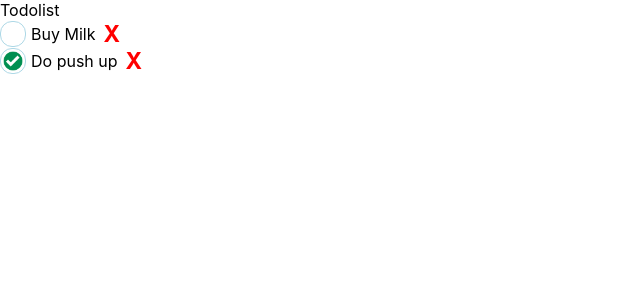
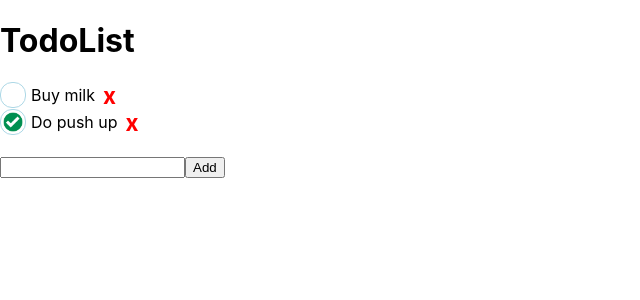
Before and after one commit to niiiiiiiiiiix/todo-list, a React (Create React App) app: page / in a window 1280 px wide. Shown: the top 300 px of the page, without its empty margins (0-640 px from the left). Built offline with nearby package versions, Linux system fonts and the light colour scheme.

Commit message:
Use hooks instead of class

```diff
--- a/src/App.js
+++ b/src/App.js
@@ -1,4 +1,3 @@
-import React from "react";
 import "./App.css";
 import Todolist from "./components/Todolist";
 
--- /dev/null
+++ b/src/components/TodoForm.js
@@ -0,0 +1,28 @@
+import React, { useState } from "react";
+
+const TodoForm = ({ addTodo }) => {
+  const [name, setName] = useState("");
+
+  const handleChange = (e) => {
+    setName(e.target.value);
+  };
+
+  const handleAdd = () => {
+    addTodo(name);
+    setName("");
+  };
+
+  return (
+    <React.Fragment>
+      <input
+        aria-label="todo-composer"
+        type="type"
+        value={name}
+        onChange={handleChange}
+      ></input>
+      <button onClick={handleAdd}>Add</button>
+    </React.Fragment>
+  );
+};
+
+export default TodoForm;
--- a/src/components/TodoItem.js
+++ b/src/components/TodoItem.js
@@ -1,16 +1,17 @@
+// TodoItem component created to host todo logic
+
 import React from "react";
 import "./TodoItem.css";
 
 // destructure the new property "setTodo"
-const TodoItem = ({ name, isDone, setTodo, deleteTodo }) => (
+const TodoItem = ({ name, isDone, id, toggleDone, deleteTodo }) => (
   <div className="todo-item">
-    {/*on clicking the circle, toggle the status of the todo item*/}
-    <span className="todo-item__completed" onClick={() => setTodo(!isDone)}>
+    <span className="todo-item__completed" onClick={() => toggleDone(id)}>
       {isDone && <img alt="done" src={`${process.env.PUBLIC_URL}/tick.png`} />}
     </span>
     <span className="todo-item__name">{name}</span>
-    <span onClick={() => deleteTodo()} className="todo-item__delete">
-      X
+    <span onClick={() => deleteTodo(id)} className="todo-item__delete">
+      x
     </span>
   </div>
 );
--- a/src/components/Todolist.js
+++ b/src/components/Todolist.js
@@ -1,73 +1,74 @@
-import React from "react";
+import React, { useState } from "react";
 import TodoItem from "./TodoItem";
 import { v4 as uuidv4 } from "uuid";
-// 1. import the UUID
+import TodoForm from "./TodoForm";
 
-class TodoList extends React.Component {
-  constructor(props) {
-    super(props);
-    this.state = {
-      todos: [
+const TodoList = () => {
+  const [todos, setTodos] = useState([
+    // initial state
     {
       id: uuidv4(),
-          // add uuid to the item
-          name: "Buy Milk",
+      name: "Buy milk",
       isDone: false,
     },
     {
       id: uuidv4(),
-          // add uuid to the item
       name: "Do push up",
       isDone: true,
     },
-      ],
-    };
-  }
+  ]);
 
-  displayTodos() {
-    return this.state.todos.map((todo) => {
-      // 4. add a method that can change the status of isDone
-      const setTodo = (isDone) => {
-        const currentTodo = this.state.todos.filter(
-          (todoFilter) => todoFilter.id === todo.id
-        )[0];
-        currentTodo.isDone = isDone;
-        this.setState({ todos: [...this.state.todos] });
-      };
-      // <div>
-      //   {/* <span>{todo.name}</span>
-      //   <span>{todo.isDone ? " - completed" : " - not completed"}</span> */}
-      //   <TodoItem name={todo.name} isDone={todo.isDone} />
-      // </div>
-
-      // delete function
-      const deleteTodo = () => {
-        const todosWithoutItem = this.state.todos.filter(
-          (todoToFilter) => todoToFilter.id !== todo.id
-        );
-        this.setState({ todos: [...todosWithoutItem] });
+  const toggleDone = (id) => {
+    // function that toggles done/not done (green tick)
+    const todoIndex = todos.findIndex((object) => object.id === id);
+    // findIndex returns the index of the first object in the todos array whereby object.id is equal to the position of the "id"
+    // in the example of id: uuidv4(), name:"Buy milk", isDone: false, this returns 1 because toggleDone is used in TodoItem.js where the item's actual id has been passed in
+    const updatedTodos = [...todos];
+    // create an array updatedTodos that is just todos
+    updatedTodos[todoIndex].isDone = !updatedTodos[todoIndex].isDone;
+    // each time this runs, it updates the isDone value to the opposite value (boolean)
+    setTodos(updatedTodos);
+    //
   };
 
-      // 5. pass in the method as a prop to Todo component
-      return (
+  const deleteTodo = (id) => {
+    const updatedTodos = todos.filter((todo) => todo.id !== id);
+    setTodos(updatedTodos);
+  };
+
+  const addTodo = (name) => {
+    if (name.trim() === "") return;
+
+    const newTodo = {
+      id: uuidv4(),
+      name: name,
+      isDone: false,
+    };
+
+    setTodos([...todos, newTodo]);
+  };
+
+  const displayTodos = () => {
+    return todos.map((todo) => (
       <TodoItem
         name={todo.name}
         isDone={todo.isDone}
-          setTodo={setTodo}
+        key={todo.id}
+        id={todo.id}
+        toggleDone={toggleDone}
         deleteTodo={deleteTodo}
       />
+    ));
+  };
+
+  return (
+    <React.Fragment>
+      <h1>TodoList</h1>
+      <div>{displayTodos()}</div>
+      <br></br>
+      <TodoForm addTodo={addTodo}></TodoForm>
+    </React.Fragment>
   );
-    });
-  }
-
-  render() {
-    return (
-      <div>
-        <div>Todolist</div>
-        <div>{this.displayTodos()}</div>
-      </div>
-    );
-  }
-}
+};
 
 export default TodoList;
```
Also changed, not shown: 2 other files (tests, documents, lock files or other folders). Lines whose indentation alone changed are shown as unchanged.
